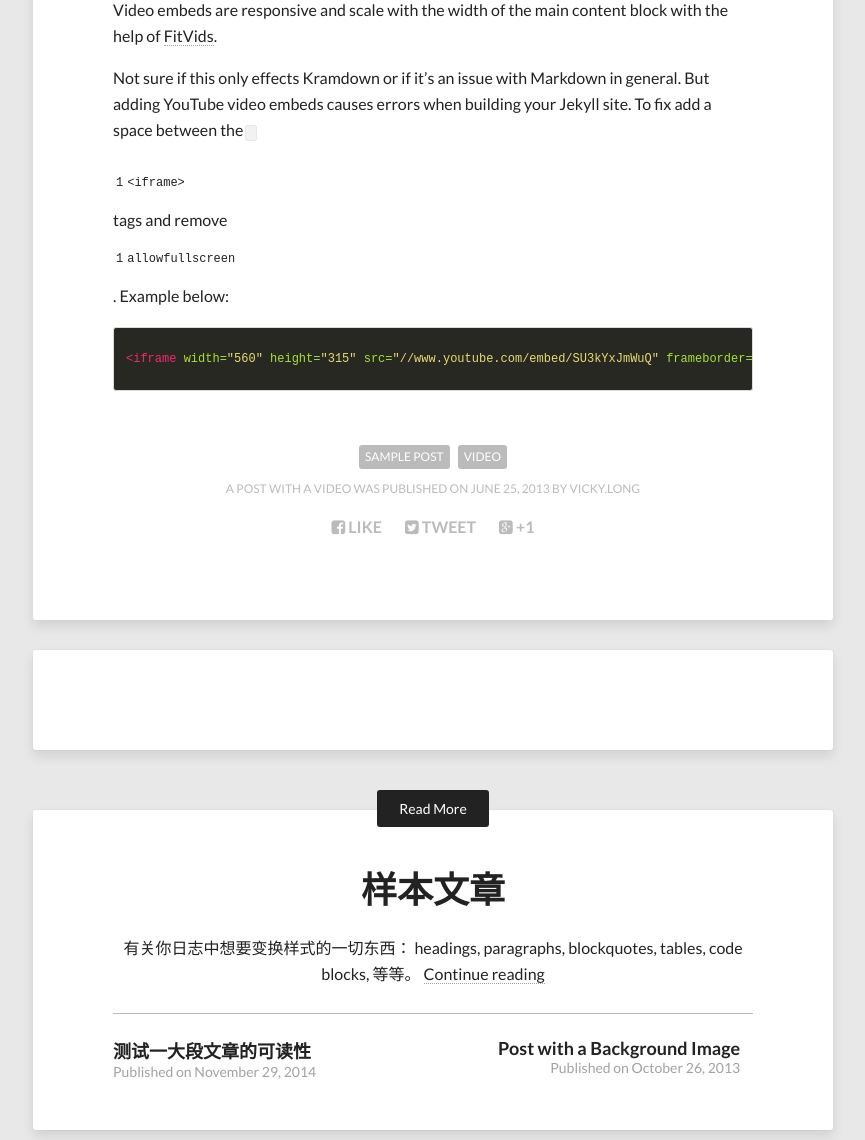
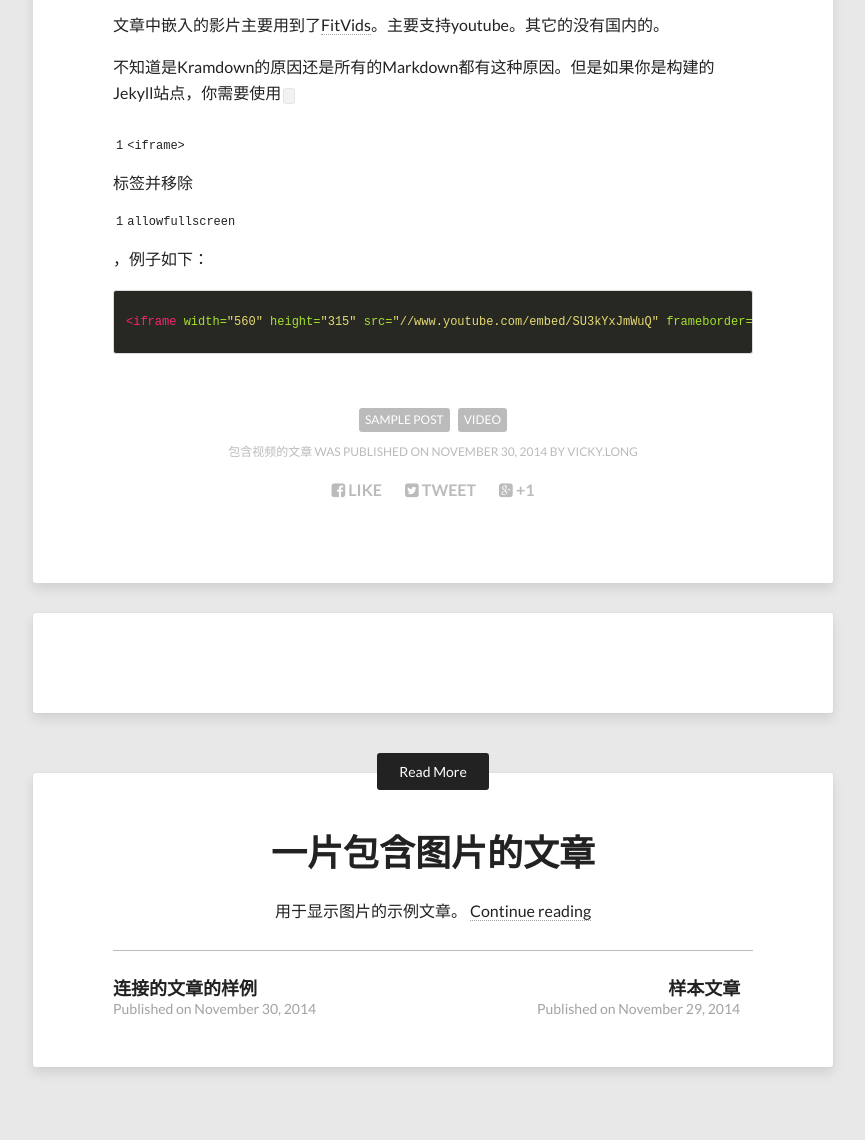
Before and after one commit to 0ovickyo0/0ovickyo0.github.io, a Jekyll site: the page built from _posts/2014-11-30-video-post.md, in a window 1280 px wide and 1400 px high, scrolled down 402 px, cut to the strip 260-1400 px from the top of the window. Shown: the whole strip, without its empty margins (207-1072 px from the left). Built offline with Jekyll 4.4.1, drawn with Linux system fonts in a browser that asks for light colours; nearby versions of some CDN libraries; comment, search, counter and statistics services are not loaded; some of the changed text lies outside the part shown.

Commit message:
翻译了3篇样例文档

```diff
--- /dev/null
+++ b/_posts/2014-11-30-sample-link-post.md
@@ -0,0 +1,10 @@
+---
+layout: post
+title: "连接的文章的样例"
+description: "使用链接的文章的一个样例。"
+tags: [sample post, link post]
+comments: true
+link: http://mademistakes.com
+---
+
+这个主题支持使用 **link posts**，这个是由 John Gruber 提供。如果你想使用这个功能，只需要在你的YAML中加入 `link: http://url-you-want-linked` 就可以了。
--- a/_posts/2013-05-22-sample-post-images.md
+++ b/_posts/2014-11-30-sample-post-images.md
@@ -1,57 +1,58 @@
 ---
 layout: post
-title: "A Post with Images"
-description: "Examples and code for displaying images in posts."
+title: "一片包含图片的文章"
+description: "用于显示图片的示例文章。"
 tags: [sample post, images, test]
 ---
 
-Here are some examples of what a post with images might look like. If you want to display two or three images next to each other responsively use `figure` with the appropriate `class`. Each instance of `figure` is auto-numbered and displayed in the caption.
+这里是一篇关于在文章中如何使用图片的示例。如果你想并排显示2、3张图片，你需要使用 `class` 属性的 `figure` 。每一个 `figure` 的实例都将自动编号并在标题中显示。
 
-## Figures (for images or video)
+## Figures (图片或视频)
 
-### One Up
+### 一张图片
 
 <figure>
 	<a href="http://farm9.staticflickr.com/8426/7758832526_cc8f681e48_b.jpg"><img src="http://farm9.staticflickr.com/8426/7758832526_cc8f681e48_c.jpg" alt=""></a>
-	<figcaption><a href="http://www.flickr.com/photos/80901381@N04/7758832526/" title="Morning Fog Emerging From Trees by A Guy Taking Pictures, on Flickr">Morning Fog Emerging From Trees by A Guy Taking Pictures, on Flickr</a>.</figcaption>
+	<figcaption><a href="http://www.flickr.com/photos/80901381@N04/7758832526/" title="Morning Fog Emerging From Trees by A Guy Taking Pictures, on Flickr">晨雾中的树，作者是Flickr上的一个人。这是一段包含了连接的文字</a>.</figcaption>
 </figure>
 
-### Two Up
+### 两张图片
 
-Apply the `half` class like so to display two images side by side that share the same caption.
+使用 `half` 类来让两张图片并排显示。可以由自适应效果。
+Apply the  class like so to display two images side by side that share the same caption.
 
 {% highlight html %}
 <figure class="half">
 	<img src="/images/image-filename-1.jpg" alt="">
 	<img src="/images/image-filename-2.jpg" alt="">
-	<figcaption>Caption describing these two images.</figcaption>
+	<figcaption>描述2张图片的标题.</figcaption>
 </figure>
 {% endhighlight %}
 
-And you'll get something that looks like this:
+你可以看到效果是这样的，前面两张图片是有连接的，具有动态效果，后面两张图片是没有连接的:
 
 <figure class="half">
 	<a href="http://placehold.it/1200x600.jpg"><img src="http://placehold.it/600x300.jpg" alt=""></a>
 	<a href="http://placehold.it/1200x600.jpg"><img src="http://placehold.it/600x300.jpg" alt=""></a>
 	<img src="http://placehold.it/600x300.jpg" alt="">
 	<img src="http://placehold.it/600x300.jpg" alt="">
-	<figcaption>Two images.</figcaption>
+	<figcaption>用于描述2张图片的标题。</figcaption>
 </figure>
 
-### Three Up
+### 3张图片
 
-Apply the `third` class like so to display three images side by side that share the same caption.
+使用 `third` 类来显示3张图片，并排显示。
 
 {% highlight html %}
 <figure class="third">
 	<a href="http://placehold.it/1200x600.jpg"><img src="http://placehold.it/600x300.jpg" alt=""></a>
 	<a href="http://placehold.it/1200x600.jpg"><img src="http://placehold.it/600x300.jpg" alt=""></a>
 	<a href="http://placehold.it/1200x600.jpg"><img src="http://placehold.it/600x300.jpg" alt=""></a>
-	<figcaption>Caption describing these three images.</figcaption>
+	<figcaption>用于描述3张图片的标题。</figcaption>
 </figure>
 {% endhighlight %}
 
-And you'll get something that looks like this:
+然后你就能看到下面这种效果:
 
 <figure class="third">
 	<a href="http://placehold.it/1200x600.jpg"><img src="http://placehold.it/600x300.jpg" alt=""></a>
@@ -60,5 +61,5 @@
 	<a href="http://placehold.it/1200x600.jpg"><img src="http://placehold.it/600x300.jpg" alt=""></a>
 	<a href="http://placehold.it/1200x600.jpg"><img src="http://placehold.it/600x300.jpg" alt=""></a>
 	<a href="http://placehold.it/1200x600.jpg"><img src="http://placehold.it/600x300.jpg" alt=""></a>
-	<figcaption>Three images.</figcaption>
+	<figcaption>3张图片.</figcaption>
 </figure>
--- /dev/null
+++ b/_posts/2014-11-30-video-post.md
@@ -0,0 +1,16 @@
+---
+layout: post
+title: "包含视频的文章"
+description: "这是一篇样本文章，包含了视频"
+tags: [sample post, video]
+---
+
+<iframe width="560" height="315" src="//www.youtube.com/embed/SU3kYxJmWuQ" frameborder="0"> </iframe>
+
+文章中嵌入的影片主要用到了[FitVids](http://fitvidsjs.com/)。主要支持youtube。其它的没有国内的。
+
+不知道是Kramdown的原因还是所有的Markdown都有这种原因。但是如果你是构建的Jekyll站点，你需要使用 `<iframe>` 标签并移除`allowfullscreen`，例子如下：
+
+{% highlight html %}
+<iframe width="560" height="315" src="//www.youtube.com/embed/SU3kYxJmWuQ" frameborder="0"> </iframe>
+{% endhighlight %}
```
